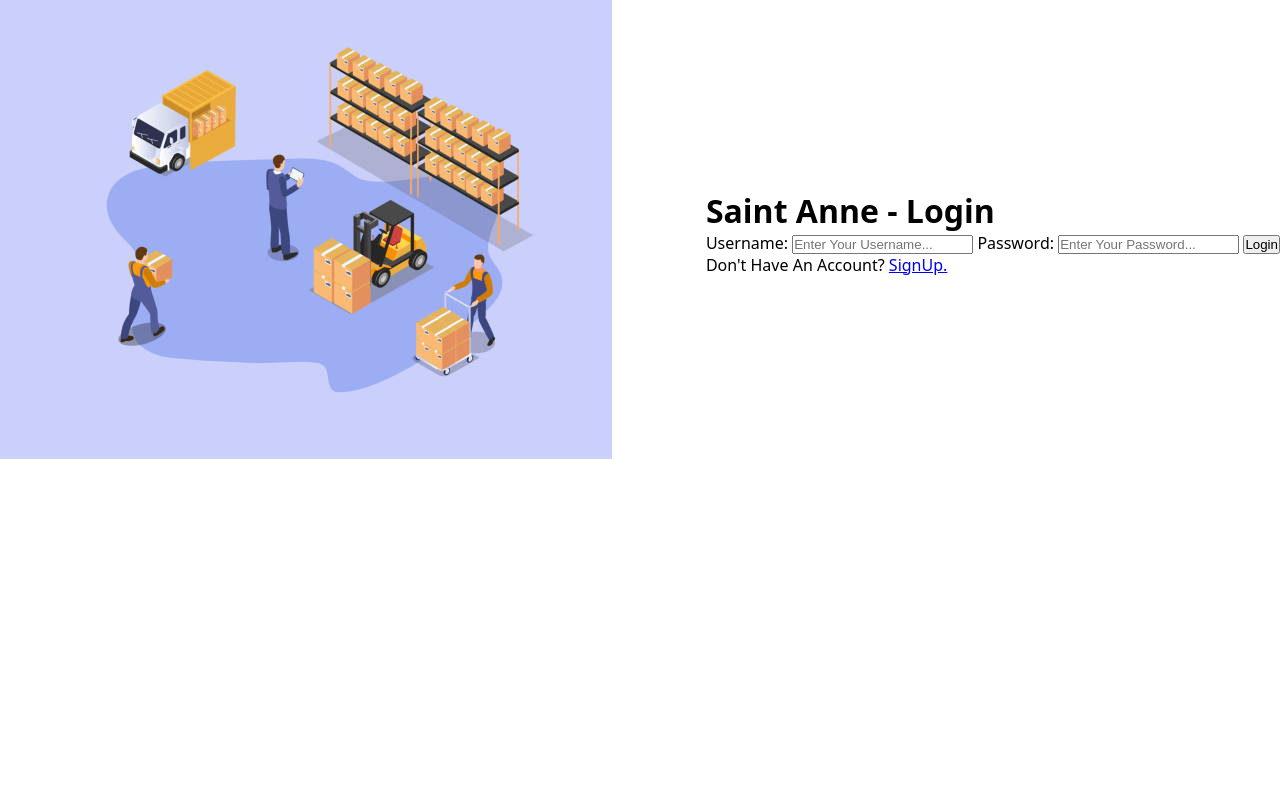
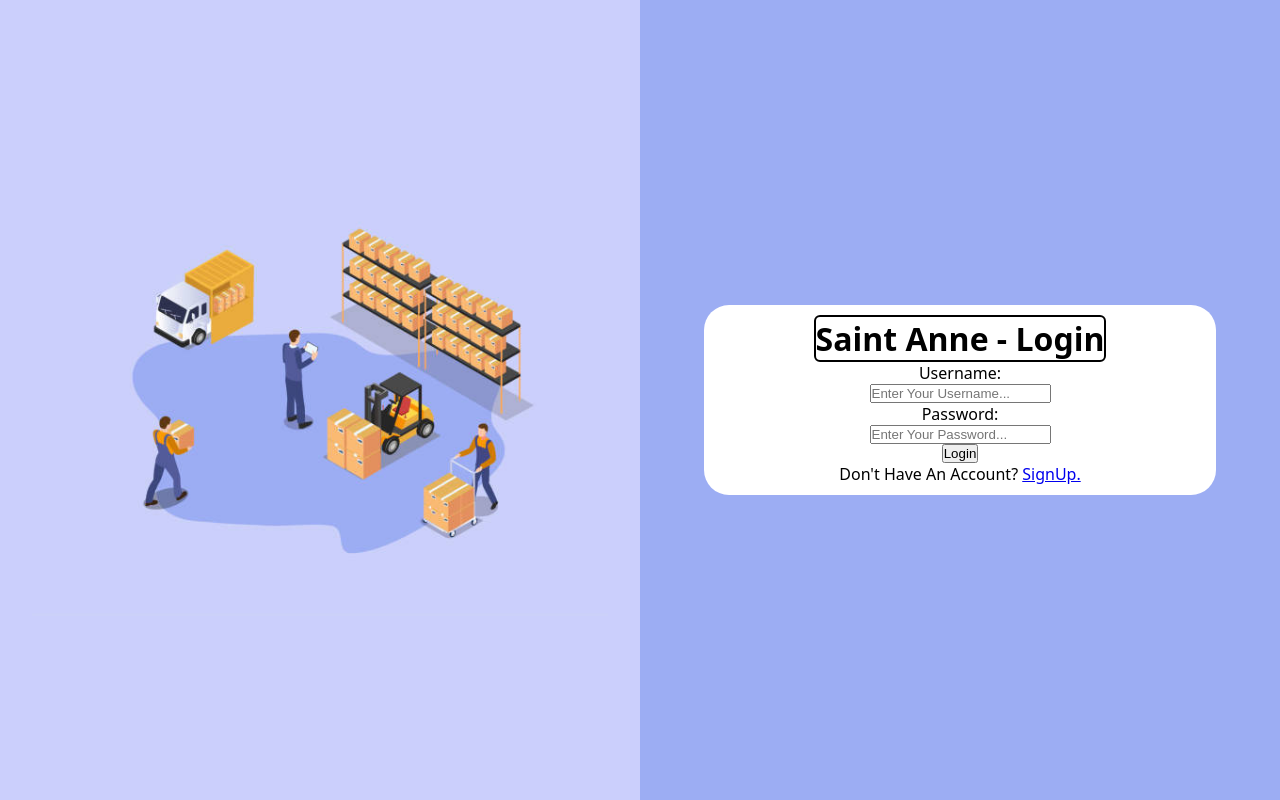
Before and after one commit to Nsoro-Allan/Saint_Anne_School_System, a PHP site: page / in a window 1280 px wide. Run offline with PHP 8.4, Linux system fonts and the light colour scheme.

Commit message:
changes made...

```diff
--- a/index.php
+++ b/index.php
@@ -5,6 +5,7 @@
     <meta name="viewport" content="width=device-width, initial-scale=1.0">
     <title>Saint Anne - Login</title>
     <link rel="stylesheet" href="style.css">
+    <link rel="shortcut icon" href="./imgs/icon.ico" type="image/x-icon">
 </head>
 <body>
     <div class="login-container">
--- a/style.css
+++ b/style.css
@@ -1,17 +1,63 @@
-*{
+* {
   margin: 0;
   padding: 0;
   box-sizing: border-box;
 }
 
-body{
-    font-family: system-ui, -apple-system, BlinkMacSystemFont, 'Segoe UI', Roboto, Oxygen, Ubuntu, Cantarell, 'Open Sans', 'Helvetica Neue', sans-serif;
+body {
+  font-family: system-ui, -apple-system, BlinkMacSystemFont, "Segoe UI", Roboto,
+    Oxygen, Ubuntu, Cantarell, "Open Sans", "Helvetica Neue", sans-serif;
 }
 
-.login-container{
+.login-container {
   width: 100%;
   display: flex;
   flex-direction: row;
   align-items: center;
   justify-content: space-between;
+  height: 100dvh;
 }
+
+.login-left {
+  width: 50%;
+  display: flex;
+  flex-direction: column;
+  align-items: center;
+  justify-content: center;
+  background: #cbcffc;
+  height: 100dvh;
+}
+
+.login-left img {
+  width: 90%;
+}
+
+.login-right {
+  width: 50%;
+  display: flex;
+  flex-direction: column;
+  align-items: center;
+  justify-content: center;
+  background: #9cadf3;
+  height: 100dvh;
+}
+
+.login-right form {
+  display: flex;
+  flex-direction: column;
+  align-items: center;
+  justify-content: center;
+  background: #fff;
+  border-radius: 25px;
+  width: 80%;
+  padding: 10px 20px;
+}
+
+.login-right form .title {
+  display: flex;
+  flex-direction: column;
+  align-items: center;
+  justify-content: center;
+  border: 2px solid black;
+  border-radius: 6px;
+}
```
Lines whose indentation alone changed are shown as unchanged.
